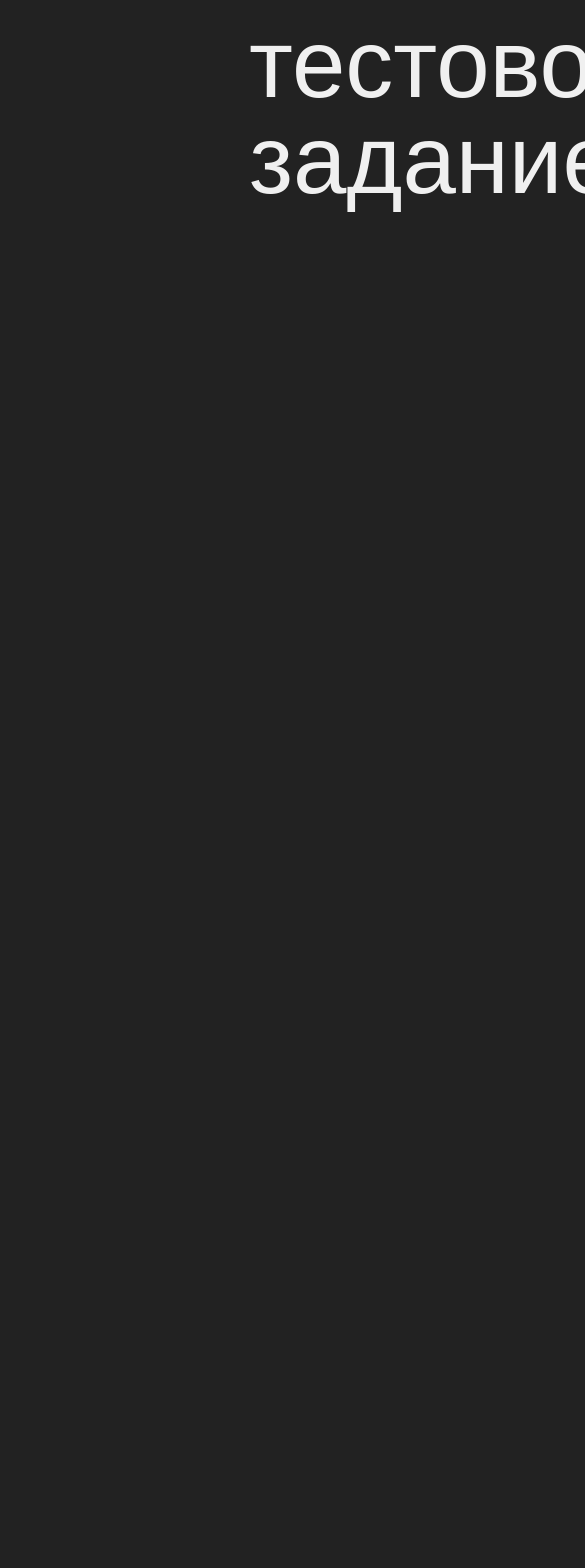
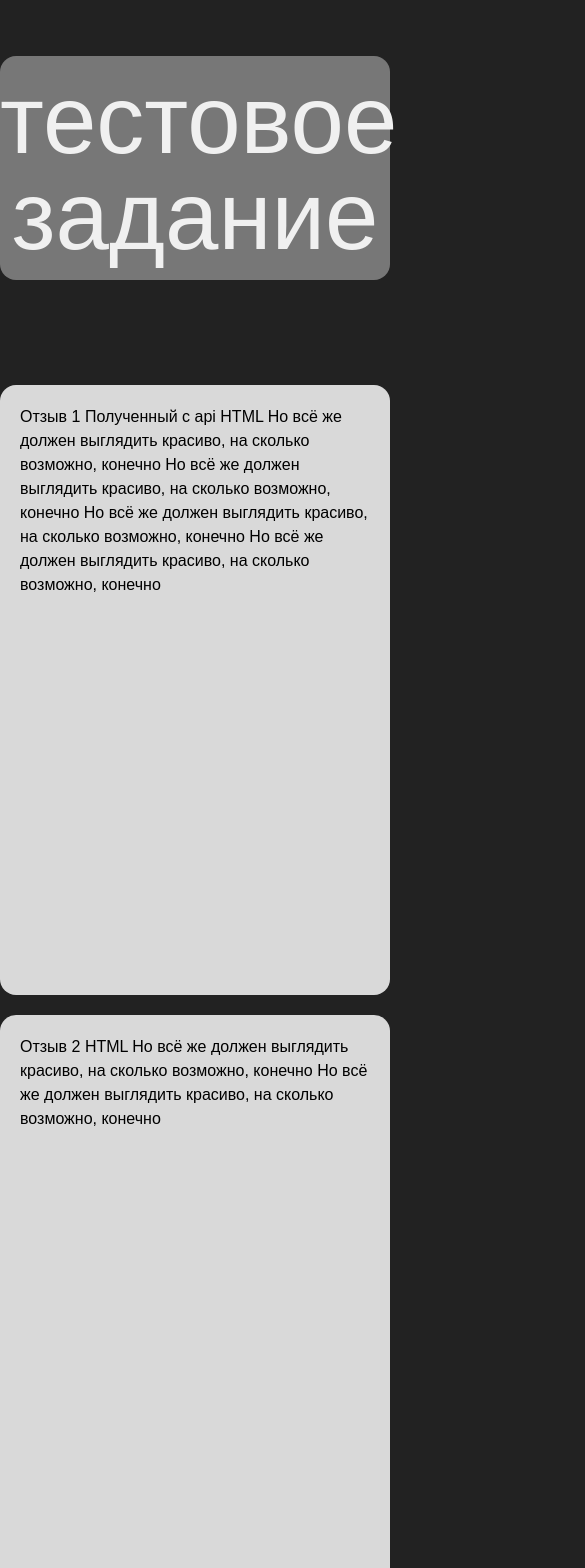
Before and after one commit to lvpjsdev/o-complex, a Next.js app: page / in a window 390 px wide. Shown: the top 1568 px of the page, 585 px wide, since content can reach past the window. Before the commit the page ends 844 px from the top, so only its background shows below. Built offline with nearby package versions, Linux system fonts and the light colour scheme.

Commit message:
feat: add responsive to card component

```diff
--- a/src/app/page.tsx
+++ b/src/app/page.tsx
@@ -1,12 +1,29 @@
+import { Card } from '@/frontend/ui/Card';
 import { Title } from '@/frontend/ui/Title';
 
 export default function Home() {
   return (
-    <div className="mx-[249px]">
-      <header className="">
+    <div className="mx-auto max-w-[1442px] py-14">
+      <header className="mb-[105px]">
         <Title>тестовое задание</Title>
       </header>
-      <main></main>
+      <main>
+        <div className="flex flex-row flex-wrap justify-center gap-5 md:gap-9">
+          <Card>
+            Отзыв 1 Полученный с api HTML Но всё же должен выглядить красиво, на
+            сколько возможно, конечно Но всё же должен выглядить красиво, на
+            сколько возможно, конечно Но всё же должен выглядить красиво, на
+            сколько возможно, конечно Но всё же должен выглядить красиво, на
+            сколько возможно, конечно
+          </Card>
+          <Card>
+            Отзыв 2 HTML Но всё же должен выглядить красиво, на сколько
+            возможно, конечно Но всё же должен выглядить красиво, на сколько
+            возможно, конечно
+            <script>alert(1)</script>
+          </Card>
+        </div>
+      </main>
     </div>
   );
 }
--- a/src/frontend/ui/Card/index.tsx
+++ b/src/frontend/ui/Card/index.tsx
@@ -7,7 +7,7 @@ export const Card: FC<HTMLAttributes<HTMLDivElement>> = ({
 }) => {
   return (
     <div
-      className={`bg-background-secondary text-foreground rounded-2xl px-7 py-5 ${className}`}
+      className={`bg-background-secondary text-foreground-secondary h-[610px] w-[470px] min-w-[333px] overflow-y-auto rounded-2xl px-5 py-5 md:px-7 ${className}`}
       {...props}
     >
       {children}
```
